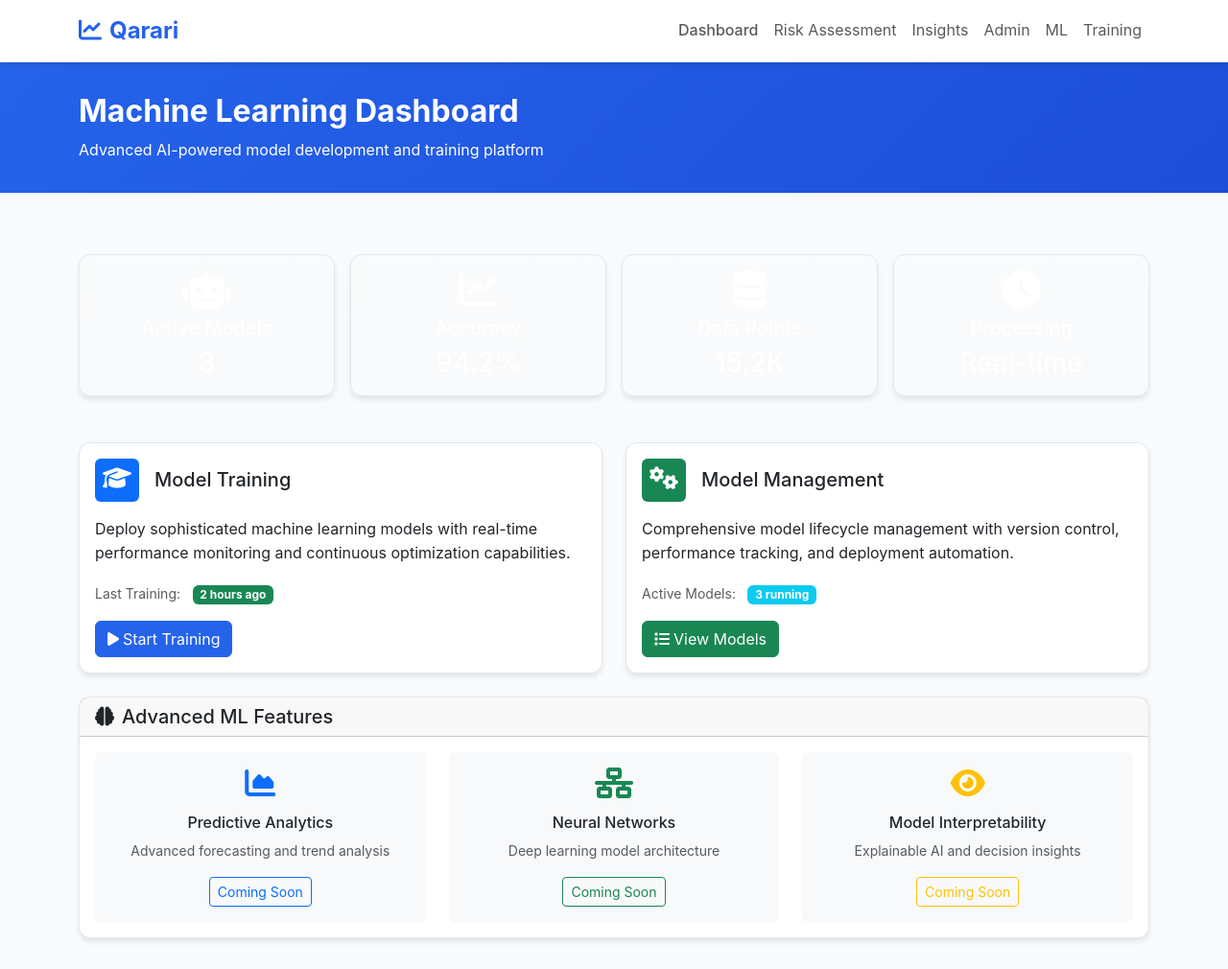
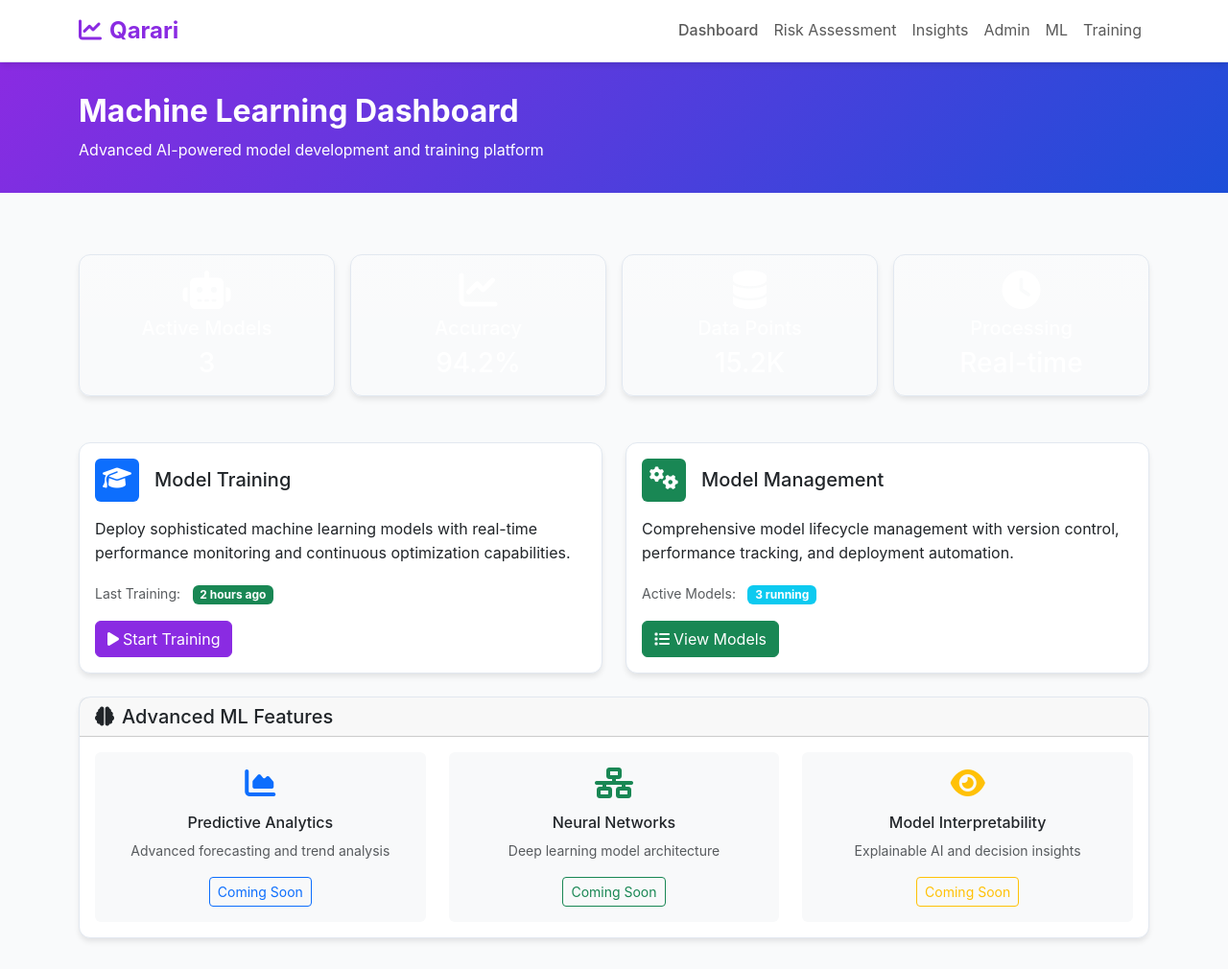
Before and after one commit to Haninek/Qarario-rebuild, a Flask app: page /ml/ in a window 1280 px wide. Shown: the whole page at 96% size. Run offline with Flask 3, Linux system fonts and the light colour scheme.

Commit message:
cleaning fixes

```diff
--- a/templates/base.html
+++ b/templates/base.html
@@ -8,13 +8,14 @@
     <link href="https://cdnjs.cloudflare.com/ajax/libs/font-awesome/6.4.0/css/all.min.css" rel="stylesheet">
     <style>
         :root {
-            --primary-color: #2563eb;
-            --secondary-color: #64748b;
-            --success-color: #059669;
-            --warning-color: #d97706;
-            --danger-color: #dc2626;
-            --dark-color: #1e293b;
-            --light-bg: #f8fafc;
+            /* Vibrant colour palette for a more modern look */
+            --primary-color: #8A2BE2;    /* Electric purple */
+            --secondary-color: #6B7280;  /* Cool slate grey */
+            --success-color: #10B981;    /* Emerald */
+            --warning-color: #FBBF24;    /* Amber */
+            --danger-color: #EF4444;     /* Coral red */
+            --dark-color: #1F2937;       /* Dark grey */
+            --light-bg: #F9FAFB;         /* Off‑white */
             --card-shadow: 0 4px 6px -1px rgba(0, 0, 0, 0.1);
             --card-shadow-hover: 0 10px 15px -3px rgba(0, 0, 0, 0.1);
         }
```
Also changed, not shown: templates/dashboard.html (+8 -7 lines), templates/form.html (+14 -0 lines).
